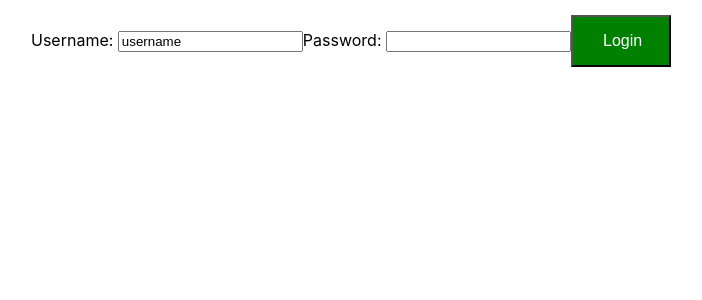
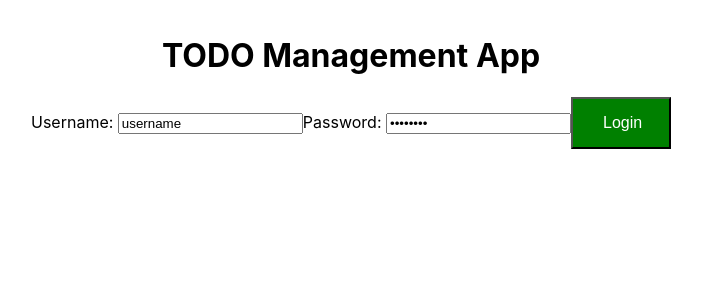
Before and after one commit to blakestickland/blakestickland-todo-app-java-spring-boot-react, a React (Create React App) app: page / in a window 1280 px wide. Shown: the top 300 px of the page, without its empty margins (289-991 px from the left). Built offline with nearby package versions, Linux system fonts and the light colour scheme.

Commit message:
redirects to welcome page after entering the correct login details

```diff
--- a/package.json
+++ b/package.json
@@ -8,6 +8,7 @@
     "@testing-library/user-event": "^13.5.0",
     "react": "^17.0.2",
     "react-dom": "^17.0.2",
+    "react-router-dom": "^6.2.1",
     "react-scripts": "5.0.0",
     "web-vitals": "^2.1.3"
   },
--- a/src/App.js
+++ b/src/App.js
@@ -4,6 +4,7 @@ import SecondComponent from "./components/learning-examples/SecondComponent";
 import ThirdComponent from "./components/learning-examples/ThirdComponent";
 import Counter from "./components/counter/Counter";
 import TodoApp from "./components/todo/TodoApp";
+import TodoAppFuncComp from "./components/todo/TodoAppFuncComp";
 import "./App.css";
 
 class App extends Component {
@@ -11,7 +12,8 @@ class App extends Component {
     return (
       <div className="App">
         {/* <Counter /> */}
-        <TodoApp />
+        {/* <TodoApp /> */}
+        <TodoAppFuncComp />
       </div>
     );
   }
--- a/src/components/todo/TodoApp.jsx
+++ b/src/components/todo/TodoApp.jsx
@@ -1,13 +1,34 @@
 import React, { Component } from 'react';
+import {BrowserRouter as Router, Routes, Route} from 'react-router-dom';
 
 class TodoApp extends Component {
     render() {
         return (
-            <div className="TodoApp">
-                <LoginComponent />
-            </div>
-        )
+          <div className="TodoApp">
+            <h1>TODO Management App</h1>
+            <Router>
+                <Routes>
+                    <Route path="/" element={<LoginComponent />} />
+                    <Route path="/login" element={<LoginComponent />} />
+                    <Route path="/welcome/*" element={<WelcomeComponent />} />
+                    <Route path="*" element={<ErrorComponent />} />
+                </Routes>
+            </Router>
+            {/* <LoginComponent />
+                <WelcomeComponent /> */}
+          </div>
+        );
     }
+}
+
+class WelcomeComponent extends Component {
+    render() {
+        return <div>Welcome {this.props.match.params.name}</div>
+    }
+}
+
+function ErrorComponent() {
+    return <div>An Error Occrred. I don't know what to do. Contact support at abcd-efgh-ijkl</div>
 }
 
 class LoginComponent extends Component {
@@ -36,15 +57,13 @@ class LoginComponent extends Component {
     loginClicked(event) {
         // username, password
         if(this.state.username === "username" && this.state.password === "password") {
-            console.log("Login Successful");
-            this.setState({ showSuccessfulLogin : true })
-            this.setState({ hasLoginFailed: false });
+            this.props.history.push(`/welcome/${this.state.username}`)
         }
         else {
             this.setState({ showSuccessfulLogin : false })
             this.setState({ hasLoginFailed: true });
+            console.log("Invalid credentials");
         }
-        console.log(this.state);
     }
 
     render() {
--- /dev/null
+++ b/src/components/todo/TodoAppFuncComp.jsx
@@ -0,0 +1,107 @@
+import React from "react";
+import { BrowserRouter as Router, Routes, Route } from "react-router-dom";
+import { useState } from "react";
+import { useParams, useNavigate } from "react-router-dom";
+
+const TodoApp = () =>  {
+    return (
+      <div className="TodoApp">
+        <h1>TODO Management App</h1>
+        <Router>
+          <Routes>
+            <Route path="/" element={<LoginComponent />} />
+            <Route path="/login" element={<LoginComponent />} />
+            <Route path="/welcome/:name" element={<WelcomeComponent />} />
+            <Route path="*" element={<ErrorComponent />} />
+          </Routes>
+        </Router>
+      </div>
+    );
+}
+
+const WelcomeComponent = () => {
+    const { name } = useParams();
+
+    return (
+        <div>Welcome {name}</div>
+    )
+}
+
+const ErrorComponent = () => {
+  return (
+    <div>
+      An Error Occrred. I don't know what to do. Contact support at
+      abcd-efgh-ijkl
+    </div>
+  );
+}
+
+const LoginComponent = () =>  {
+    const [username, setUsername] = useState("username");
+    const [password, setPassword] = useState("password");
+    const [hasLoginFailed, setHasLoginFailed] = useState(false);
+    const [showSuccessfulLogin, setShowSuccessfulLogin] = useState(false);
+
+    const navigate = useNavigate();
+
+//   constructor(props) {
+    // super(props);
+
+    // this.state = {
+    //   username: "username",
+    //   password: "",
+    //   hasLoginFailed: false,
+    //   showSuccessfulLogin: false,
+    // };
+    // this.handleChange = this.handleChange.bind(this);
+    // this.loginClicked = this.loginClicked.bind(this);
+//   }
+
+  const handleChange = (event) => {
+    console.log(username);
+    if (event.target.name === "username") setUsername(event.target.value);
+    else if (event.target.name === "password") setPassword(event.target.value);
+  }
+
+  const loginClicked = (event) => {
+    // username, password
+    if (
+        username === "username" &&
+        password === "password"
+    ) {
+        navigate(`/welcome/${username}`);
+        console.log("loginClicked with correct credentials");
+        setShowSuccessfulLogin(true);
+        setHasLoginFailed(false);
+    } else {
+        setShowSuccessfulLogin(false);
+        setHasLoginFailed(true);
+        console.log("Invalid credentials");
+    }
+  }
+
+    return (
+        <div>
+            {hasLoginFailed && <div>Invalid Credentials</div>}
+            {showSuccessfulLogin && <div>Login Successful</div>}
+            Username:{" "}
+            <input
+            type="text"
+            name="username"
+            value={username}
+            onChange={handleChange}
+            />
+            Password:{" "}
+            <input
+            type="password"
+            name="password"
+            value={password}
+            onChange={handleChange}
+            />
+            <button onClick={loginClicked}>Login</button>
+        </div>
+    );
+
+}
+
+export default TodoApp;
```
Also changed, not shown: 1 other file (tests, documents, lock files or other folders).
